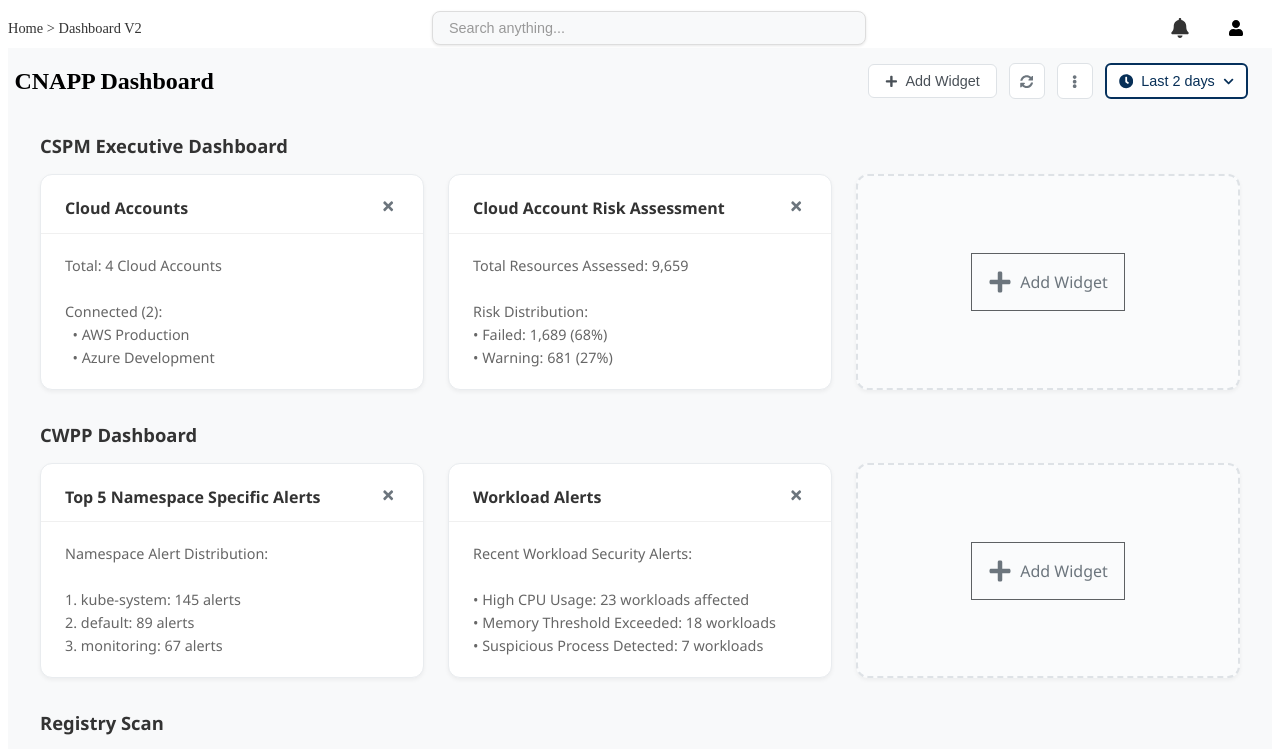
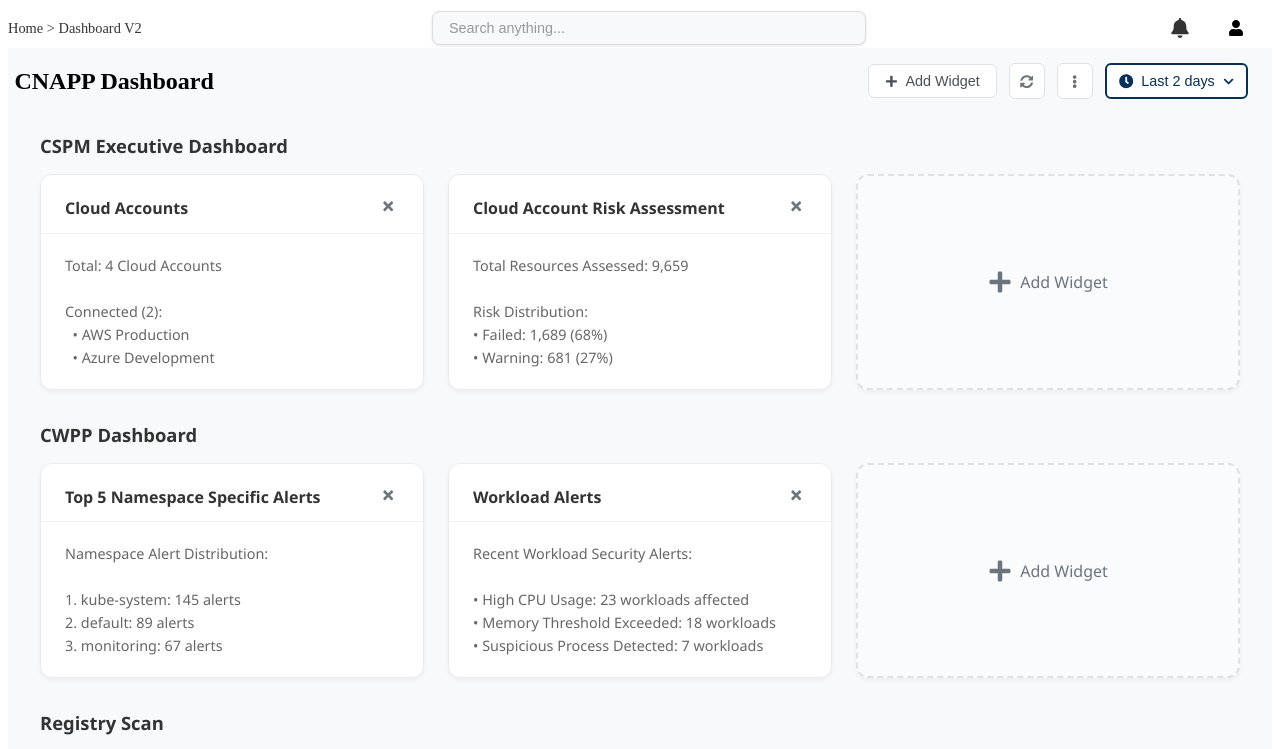
Before and after one commit to Nanditha77/Dashboard-Building, a React (Create React App) app: page / in a window 1280 px wide. Shown: the top 749 px of the page. Built offline with nearby package versions, Linux system fonts and the light colour scheme.

Commit message:
Fix: Edited model header for add widget

```diff
--- a/src/components/Widget.css
+++ b/src/components/Widget.css
@@ -157,10 +157,10 @@
 
 .add-widget-content {
   display: flex;
-  border: 1px solid #5d6063ff;
+  border: 1px #979b9eff;
   align-items: center;
   gap: 0.5rem;
-  padding: 1rem;
+  padding: 0.4rem;
   color: #6c757d;
   font-weight: 500;
 }
```
